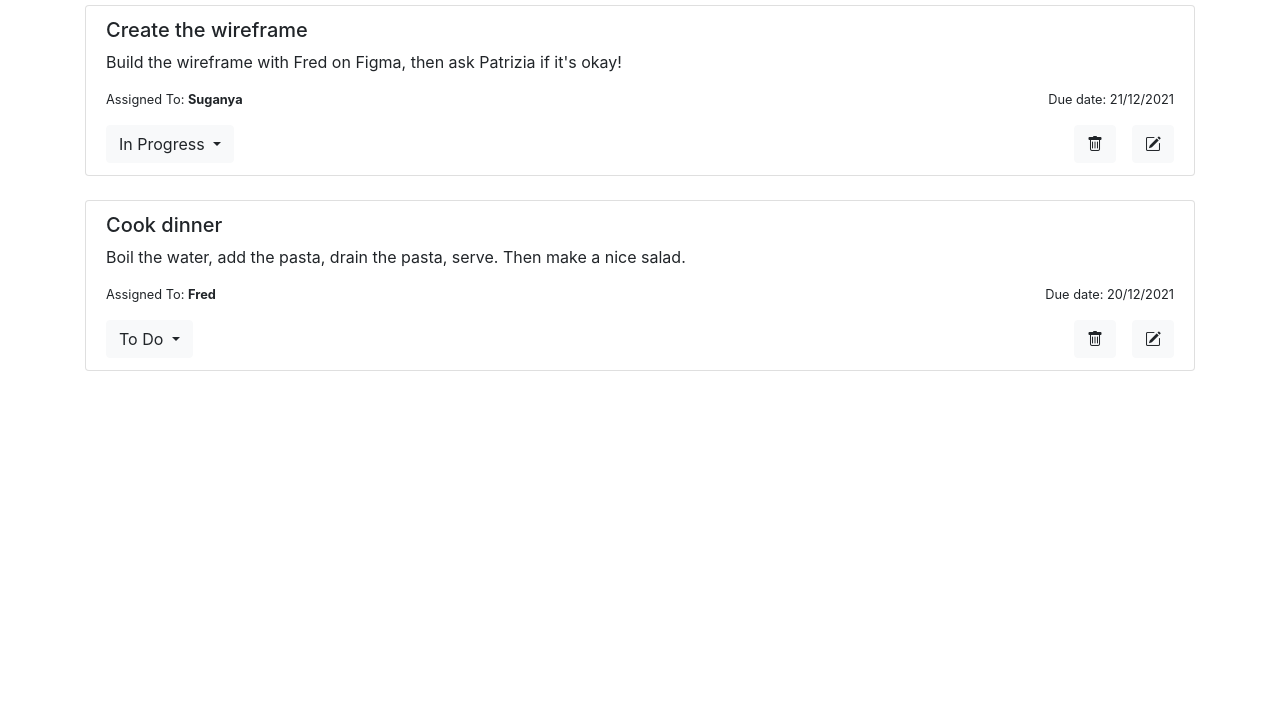
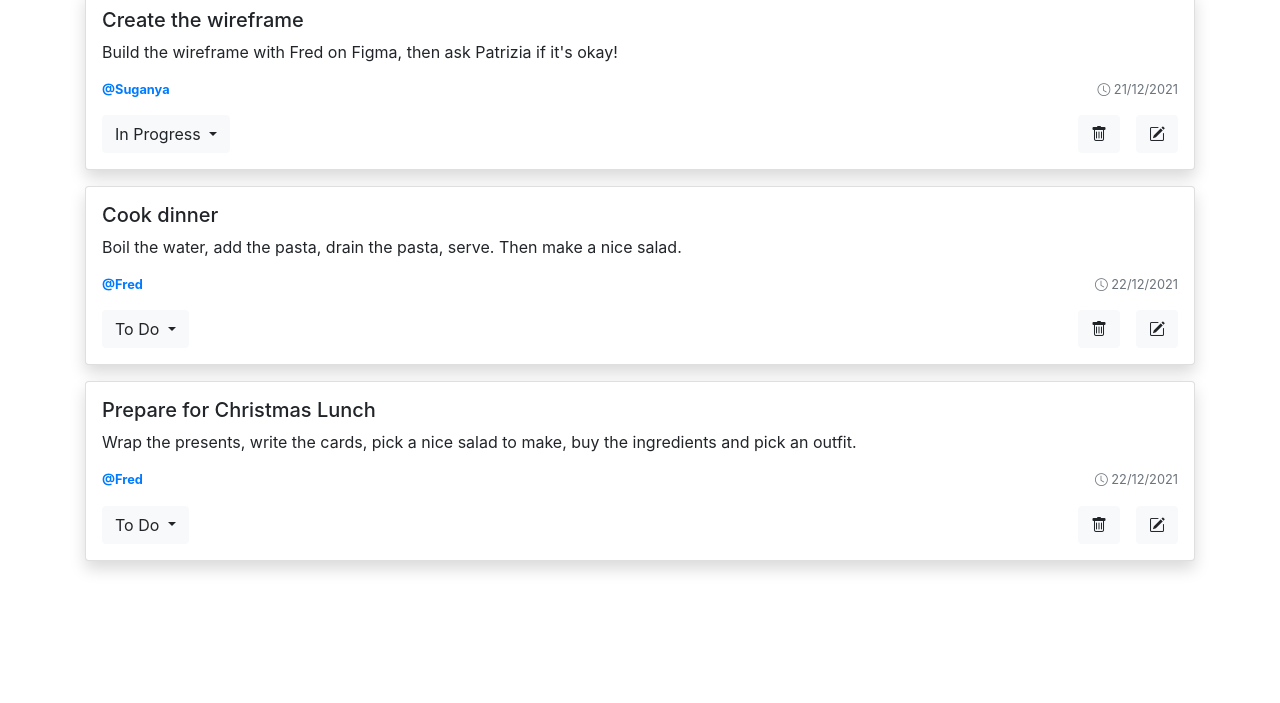
Before and after one commit to bashirawaty02/checklist, a website: page index.html in a window 1280 px wide. Shown: the part 97-800 px from the top of the page. Drawn offline with nearby package versions, Linux system fonts and the light colour scheme.

Commit message:
made it pretty, fixed icons

```diff
--- a/index.html
+++ b/index.html
@@ -116,7 +116,7 @@
     </div>
 
 
-    <div class="container w-sm-100 w-md-50 mx-auto">
+    <div class="container mx-auto">
 
       <div class="row">
         <div class="col">
@@ -125,11 +125,14 @@
           <div class="d-flex mt-4 justify-content-between" >
             <h2>Tasks</h2>
             <p>
-              <span><button type="button" class="btn btn-light float-right" id="addTaskButton" data-toggle="modal" data-target="#newTask"><i class="bi bi-plus" style="font-size: 2rem; color: rgb(50, 110, 221); margin: 0; padding: 0;"></i></button></span>
+              <button type="button" class="btn btn-link float-right" id="addTaskButton" data-toggle="modal" data-target="#newTask">
+                <i class="bi bi-plus-square" style="font-size: 2rem; line-height: 0;"></i>
+              </button>
             </p>
           </div>
 
-
+          <!-- I deleted this! -->
+          <!-- style="font-size: rem; color: rgb(50, 110, 221);" -->
 
 
           <!-- A button on the right hand side -->
@@ -139,15 +142,15 @@
 
 
 
-          <!-- new task list -->
+          <!-- first task -->
           <ul class="list-group" id="tasksList">
-            <li class="list-group-item">
+            <li class="list-group-item shadow p-3 mb-3 bg-white rounded">
               <h5>Create the wireframe</h5>
               <p>Build the wireframe with Fred on Figma, then ask Patrizia if it's okay!</p>
 
               <div class="d-flex w-100 mb-3 justify-content-between">
-                <small>Assigned To: <span class="font-weight-bold">Suganya</span></small>
-                <small><span>Due date:</span> 21/12/2021</small>
+                <small class="text-primary font-weight-bold">@Suganya</small>
+                <small class="text-secondary"><i class="bi bi-clock"></i> 21/12/2021</small>
               </div>
               <!-- The Dropdown menu & edit buttons: -->
               <div class="d-flex justify-content-between">
@@ -173,15 +176,48 @@
           </ul>
 
           <!-- second tasks -->
-          <ul class="list-group mt-4" id="tasksList">
-            <li class="list-group-item">
+          <ul class="list-group" id="tasksList">
+            <li class="list-group-item shadow p-3 mb-3 bg-white rounded">
               <h5>Cook dinner</h5>
               <p>
                 Boil the water, add the pasta, drain the pasta, serve. Then make a nice salad.
               </p>
               <div class="d-flex w-100 mb-3 justify-content-between">
-                <small>Assigned To: <span class="font-weight-bold">Fred</span></small>
-                <small><span>Due date:</span> 20/12/2021</small>
+                <small class="text-primary font-weight-bold">@Fred</small>
+                <small class="text-secondary"><i class="bi bi-clock"></i> 22/12/2021</small>
+              </div>
+              <div class="d-flex justify-content-between">
+                <div class="dropdown">
+                  <button class="btn btn-light dropdown-toggle" type="button" id="dropdownMenuButton" data-toggle="dropdown" aria-haspopup="true" aria-expanded="false">
+                    To Do
+                  </button>
+                  <div class="dropdown-menu" aria-labelledby="dropdownMenuButton">
+                    <a class="dropdown-item" href="#">To do</a>
+                    <a class="dropdown-item" href="#">In progress</a>
+                    <a class="dropdown-item" href="#">Review</a>
+                    <a class="dropdown-item" href="#">Done</a>
+                  </div>
+                </div>
+                <div class="d-flex">
+                  <button type="button" class="btn btn-light mx-3"><i class="bi bi-trash"></i></button>
+                  <button type="button" class="btn btn-light" data-toggle="modal" data-target="#editTask"><i class="bi bi-pencil-square"></i></button>
+                </div>
+              </div>
+
+            </li>
+
+          </ul>
+
+          <!-- third task -->
+          <ul class="list-group" id="tasksList">
+            <li class="list-group-item shadow p-3 mb-3 bg-white rounded">
+              <h5>Prepare for Christmas Lunch</h5>
+              <p>
+                Wrap the presents, write the cards, pick a nice salad to make, buy the ingredients and pick an outfit.
+              </p>
+              <div class="d-flex w-100 mb-3 justify-content-between">
+                <small class="text-primary font-weight-bold">@Fred</small>
+                <small class="text-secondary"><i class="bi bi-clock"></i> 22/12/2021</small>
               </div>
               <div class="d-flex justify-content-between">
                 <div class="dropdown">
```
